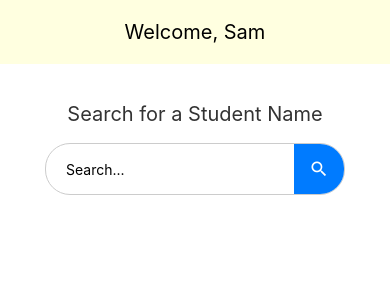
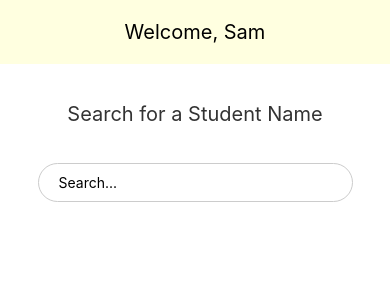
Before and after one commit to Raman-79/HostelAlloc, a React Native app in the folder app/: screen /Home in a window 390 px wide. Shown: the top 300 px of the page. Built offline with nearby package versions, Linux system fonts and the light colour scheme.

Commit message:
Home to Details

```diff
--- a/app/App.tsx
+++ b/app/App.tsx
@@ -1,18 +1,22 @@
-/* eslint-disable prettier/prettier */
-import 'react-native-gesture-handler';
+// App.tsx
 import React from 'react';
 import { NavigationContainer } from '@react-navigation/native';
 import { createStackNavigator } from '@react-navigation/stack';
-import HomeScreen from './src/screens/HomeScreen'; // Adjust the path to your HomeScreen
+import HomeScreen from './src/screens/HomeScreen';
+import DetailsScreen from './src/screens/DetailsScreen';
+import { RootStackParamList } from './src/types';
 
-const Stack = createStackNavigator();
+const Stack = createStackNavigator<RootStackParamList>();
 
-const App: React.FC = () => (
-  <NavigationContainer>
-    <Stack.Navigator initialRouteName="Home">
-      <Stack.Screen name="Home" component={HomeScreen} options={{ headerShown: false }} />
-    </Stack.Navigator>
-  </NavigationContainer>
-);
+const App: React.FC = () => {
+  return (
+    <NavigationContainer>
+      <Stack.Navigator initialRouteName="Home">
+        <Stack.Screen name="Home" component={HomeScreen} options={{headerShown: false}}/>
+        <Stack.Screen name="Details" component={DetailsScreen} options={{headerShown: false}}/>
+      </Stack.Navigator>
+    </NavigationContainer>
+  );
+};
 
 export default App;
--- a/app/src/components/atoms/SearchBar.tsx
+++ b/app/src/components/atoms/SearchBar.tsx
@@ -1,34 +1,72 @@
-/* eslint-disable prettier/prettier */
 import React, { useState } from 'react';
-import { View, TextInput, TouchableOpacity, StyleSheet } from 'react-native';
-import Icon from 'react-native-vector-icons/MaterialIcons';
+import { View, TextInput, StyleSheet, FlatList, Text, TouchableWithoutFeedback, KeyboardAvoidingView, Platform } from 'react-native';
+import { useNavigation, NavigationProp } from '@react-navigation/native';
+import { RootStackParamList } from '../../types/index'; // Adjust the path as necessary
 
 interface SearchBarProps {
-  onSearchPress: (text: string) => void;
+  suggestions: Array<{ name: string, academicYear: string, type: string, class: string, section: string, fathersName: string }>;
 }
 
-const SearchBar: React.FC<SearchBarProps> = ({ onSearchPress }) => {
+const SearchBar: React.FC<SearchBarProps> = ({ suggestions }) => {
   const [input, setInput] = useState('');
+  const [filteredSuggestions, setFilteredSuggestions] = useState<typeof suggestions>([]);
+  const navigation = useNavigation<NavigationProp<RootStackParamList>>();
+
+  const handleInputChange = (text: string) => {
+    setInput(text);
+    if (text.length > 0) {
+      const filtered = suggestions.filter((suggestion) =>
+        suggestion.name.toLowerCase().includes(text.toLowerCase())
+      );
+      setFilteredSuggestions(filtered);
+    } else {
+      setFilteredSuggestions([]);
+    }
+  };
+
+  const handleSuggestionPress = (suggestion: typeof suggestions[0]) => {
+    setInput(suggestion.name);
+    setFilteredSuggestions([]);
+    navigation.navigate('Details', { student: suggestion });
+  };
 
   return (
+    <KeyboardAvoidingView
+      behavior={Platform.OS === 'ios' ? 'padding' : 'height'}
+      style={styles.container}
+    >
       <View style={styles.searchBar}>
         <TextInput
           style={styles.input}
           placeholder="Search..."
           value={input}
-        onChangeText={setInput}
+          onChangeText={handleInputChange}
         />
-      <TouchableOpacity
-        style={styles.button}
-        onPress={() => onSearchPress(input)}
-      >
-        <Icon name="search" size={20} color="#fff" />
-      </TouchableOpacity>
       </View>
+      {filteredSuggestions.length > 0 && (
+        <View style={styles.suggestionsContainer}>
+          <FlatList
+            data={filteredSuggestions}
+            keyExtractor={(item, index) => index.toString()}
+            renderItem={({ item }) => (
+              <TouchableWithoutFeedback onPress={() => handleSuggestionPress(item)}>
+                <View style={styles.suggestionItem}>
+                  <Text>{item.name}</Text>
+                </View>
+              </TouchableWithoutFeedback>
+            )}
+          />
+        </View>
+      )}
+    </KeyboardAvoidingView>
   );
 };
 
 const styles = StyleSheet.create({
+  container: {
+    width: '100%', // Make the container take full width
+    alignItems: 'center',
+  },
   searchBar: {
     flexDirection: 'row',
     alignItems: 'center',
@@ -36,17 +74,26 @@ const styles = StyleSheet.create({
     borderColor: '#ccc',
     borderRadius: 25,
     overflow: 'hidden',
+    width: '90%', // Set a fixed width for the search bar
+    marginTop: 20,
   },
   input: {
     flex: 1,
     padding: 10,
     paddingLeft: 20,
   },
-  button: {
-    padding: 15,
-    backgroundColor: '#007bff',
-    justifyContent: 'center',
-    alignItems: 'center',
+  suggestionsContainer: {
+    width: '90%', // Ensure suggestions container matches the width of the search bar
+    backgroundColor: '#fff',
+    borderWidth: 1,
+    borderColor: '#ccc',
+    borderTopWidth: 0,
+    borderBottomLeftRadius: 25,
+    borderBottomRightRadius: 25,
+    maxHeight: 150, // Limit the height of the suggestions container
+  },
+  suggestionItem: {
+    padding: 10,
   },
 });
 
--- /dev/null
+++ b/app/src/screens/DetailsScreen.tsx
@@ -0,0 +1,39 @@
+import React from 'react';
+import { View, Text, StyleSheet } from 'react-native';
+import { RouteProp } from '@react-navigation/native';
+import { RootStackParamList } from '../types'; // Adjust the path as necessary
+import MainTemplate from '../components/templates/MainTemplate';
+
+type DetailsScreenRouteProp = RouteProp<RootStackParamList, 'Details'>;
+
+type DetailsScreenProps = {
+  route: DetailsScreenRouteProp;
+};
+
+const DetailsScreen: React.FC<DetailsScreenProps> = ({ route }) => {
+  const { student } = route.params;
+
+  return (
+    <MainTemplate username='Sam'>
+      <Text style={styles.label}>Student Name: {student.name}</Text>
+      <Text style={styles.label}>Academic Year: {student.academicYear}</Text>
+      <Text style={styles.label}>Student Type: {student.type}</Text>
+      <Text style={styles.label}>Class: {student.class}</Text>
+      <Text style={styles.label}>Section: {student.section}</Text>
+      <Text style={styles.label}>Father's Name: {student.fathersName}</Text>
+    </MainTemplate>
+  );
+};
+
+const styles = StyleSheet.create({
+  container: {
+    flex: 1,
+    padding: 20,
+  },
+  label: {
+    fontSize: 18,
+    marginVertical: 5,
+  },
+});
+
+export default DetailsScreen;
--- a/app/src/screens/HomeScreen.tsx
+++ b/app/src/screens/HomeScreen.tsx
@@ -1,28 +1,25 @@
 /* eslint-disable prettier/prettier */
 import React from 'react';
-import { View, StyleSheet, Alert } from 'react-native';
+import { View, StyleSheet } from 'react-native';
 import MainTemplate from '../components/templates/MainTemplate';
-import Card from '../components/molecules/Card';
 import SearchBar from '../components/atoms/SearchBar'; // Adjust the import path as necessary
-import { useNavigation } from '@react-navigation/native';
 import Text from '../components/atoms/Text';
 
+// Sample data for suggestions
+const suggestions = [
+  { name: "John Doe", academicYear: "2023", type: "Hostel", class: "10", section: "A", fathersName: "Mr. Doe" },
+  { name: "Jane Smith", academicYear: "2023", type: "Hostel", class: "10", section: "B", fathersName: "Mr. Smith" },
+  { name: "Sam Johnson", academicYear: "2023", type: "Hostel", class: "11", section: "A", fathersName: "Mr. Johnson" },
+  { name: "Chris Lee", academicYear: "2023", type: "Hostel", class: "12", section: "C", fathersName: "Mr. Lee" },
+  { name: "Patricia Brown", academicYear: "2023", type: "Hostel", class: "9", section: "D", fathersName: "Mr. Brown" }
+];
+
 const HomeScreen: React.FC = () => {
-  const navigation = useNavigation();
-
-  const handleSearchPress = (text: string) => {
-    // Here you can handle the search input
-    // For example, you could navigate to another screen with the search text
-    console.log('Search', `You searched for: ${text}`);
-    // Or use navigation to navigate to a search results screen
-    // navigation.navigate('SearchResultsScreen', { query: text });
-  };
-
   return (
     <MainTemplate username="Sam">
       <View style={styles.container}>
         <Text style={styles.title}>Search for a Student Name</Text>
-        <SearchBar onSearchPress={handleSearchPress} />
+        <SearchBar suggestions={suggestions} />
       </View>
     </MainTemplate>
   );
--- /dev/null
+++ b/app/src/types/index.ts
@@ -0,0 +1,14 @@
+// types.ts
+export type RootStackParamList = {
+    Home: undefined;
+    Details: {
+      student: {
+        name: string;
+        academicYear: string;
+        type: string;
+        class: string;
+        section: string;
+        fathersName: string;
+      };
+    };
+  };
```
Lines whose indentation alone changed are shown as unchanged.
